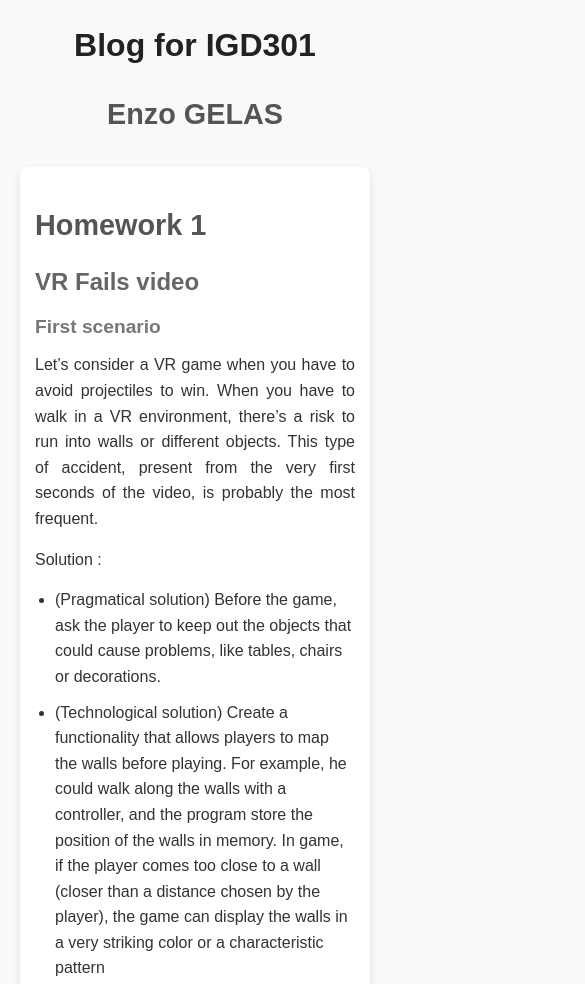
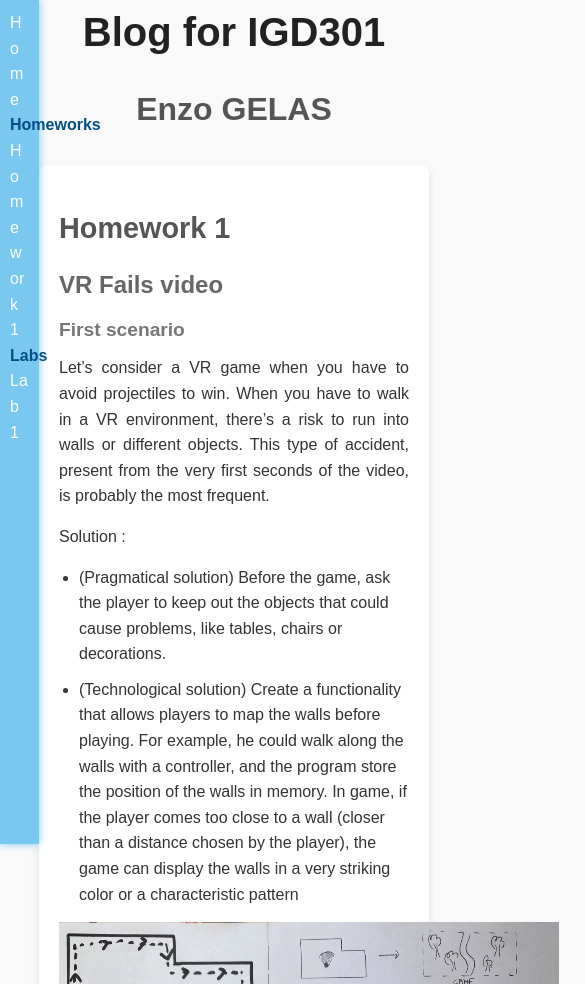
Before and after one commit to enzogelas/IGD301_Blog, a plain HTML site: page index.html in a window 390 px wide. Shown: the top 984 px of the page, 585 px wide, since content can reach past the window. Drawn offline with Linux system fonts and the light colour scheme.

Commit message:
Finished the week 1

```diff
--- a/index.html
+++ b/index.html
@@ -3,9 +3,19 @@
     <link rel="stylesheet" type="text/css" href="style.css">
 </head>
 <body>
-    <h1>Blog for IGD301</h1>
+    <nav id="navigation">
+        <a href="#title" class="navigation-link">Home</a>
+        <h6 class="navigation-title">Homeworks</h6>
+        <a href="#homework-1" class="navigation-link">Homework 1</a>
+        <h6 class="navigation-title">Labs</h6>
+        <a href="#lab-1" class="navigation-link">Lab 1</a>
+    </nav>
+
+    <div id="MAIN_DIV">
+
+    <h1 id="title">Blog for IGD301</h1>
     <h2>Enzo GELAS</h2>
-    <div id="homework-1">
+    <div id="homework-1" class="work">
         <h3>Homework 1</h3>
         <h4>VR Fails video</h4>
         <h5>First scenario</h5>
@@ -56,5 +66,15 @@
         </p>
         <img src="images/CAVE_position_several_people.png" width="1000px" height="120px">
     </div>
+    <div id="lab-1" class="work">
+        <h3>Lab 1</h3>
+        <h4> Setting up the blog</h4>
+        <p>To create my blog, I chose to do a html/css page by myself.
+        The style is due to be very minimalist, with a navigation bar on the left and the content on the right.
+        To host this blog on the Internet, I use a GitHub page.</p>
+        <h4>Setting up the Unity environment</h4>
+        <p>I never used Unity or similar tool (like Godot) before. But this setup were not very hard. The tutorial given by the professor was clear and straight.</p>
+    </div>
 
+    </div>
 </body>
--- a/style.css
+++ b/style.css
@@ -11,7 +11,15 @@ body {
     line-height: 1.6;
     color: #333;
     background-color: #f9f9f9;
-    margin: 20px;
+    margin: 0px;
+
+    display: flex;
+    flex-direction:row;
+}
+
+#MAIN_DIV {
+    width: 100%;
+    margin-left: 10%;
 }
 
 /* Header Styling */
@@ -71,8 +79,8 @@ li {
     margin-bottom: 10px;
 }
 
-/* Homework Section Styling */
-#homework-1 {
+/* Work sections styling */
+.work {
     background: #fff;
     padding: 20px;
     border-radius: 8px;
@@ -80,23 +88,38 @@ li {
     margin-top: 30px;
 }
 
+#navigation {
+    position: fixed;
+
+    background-color: rgb(120,200,240);
+
+    width: 10%;
+    height: 100%;
+
+    padding: 10px;
+
+    box-shadow: 0 0 8px rgb(120,200,240);
+}
+
+
+.navigation-title {
+    font-size: 1rem;
+    color: rgb(0,80,130);
+}
+
+.navigation-link {
+    color: white;
+    text-decoration: none;
+
+    word-wrap: break-word;
+}
+
+.navigation-link:hover {
+    color: rgb(0,0,40)
+}
+
 img {
     display: block;
     margin-left: auto;
     margin-right: auto;
 }
-
-/* Responsive Design */
-@media (max-width: 768px) {
-    h1 {
-        font-size: 2rem;
-    }
-
-    h2 {
-        font-size: 1.8rem;
-    }
-
-    #homework-1 {
-        padding: 15px;
-    }
-}
```
